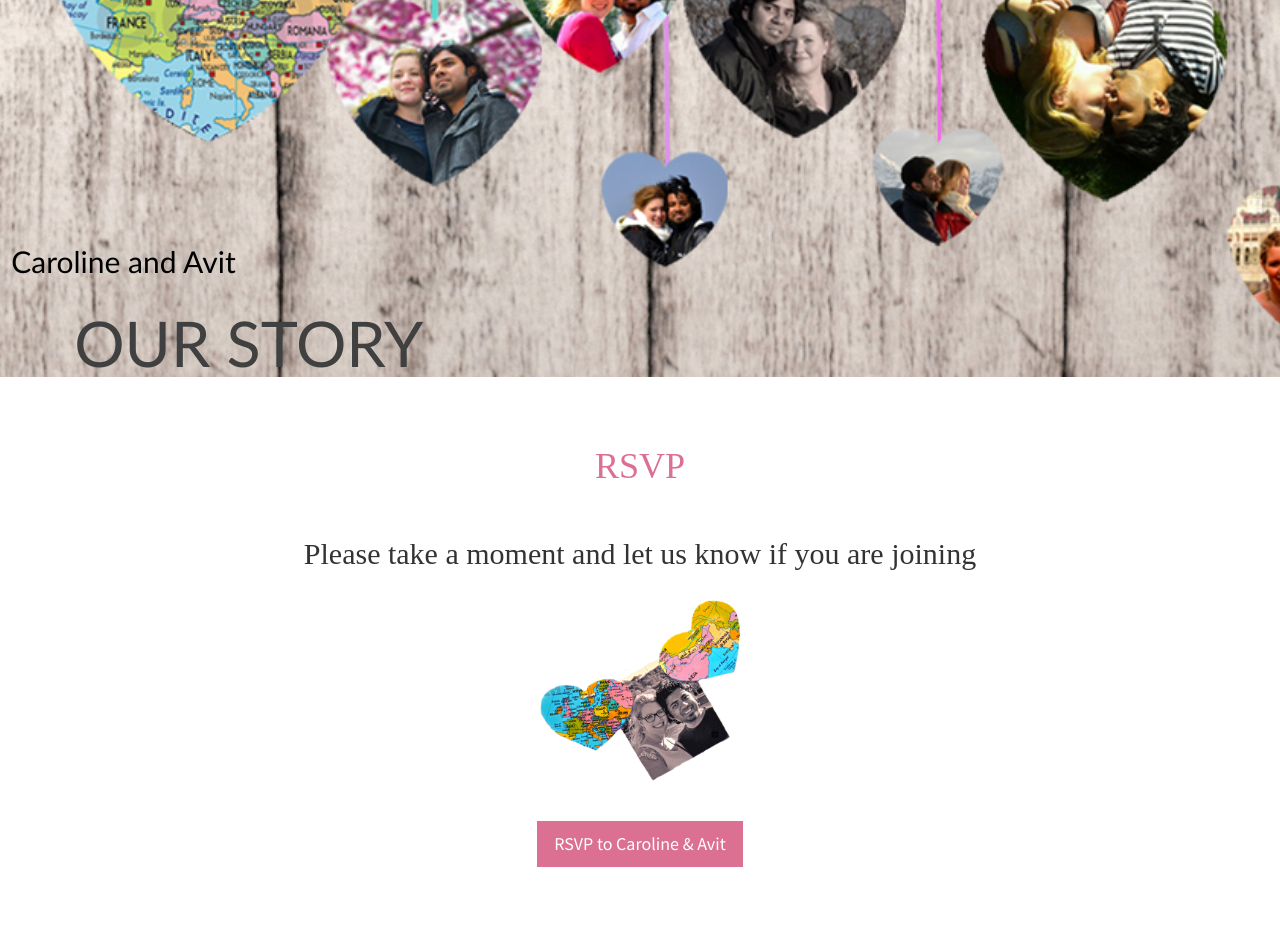
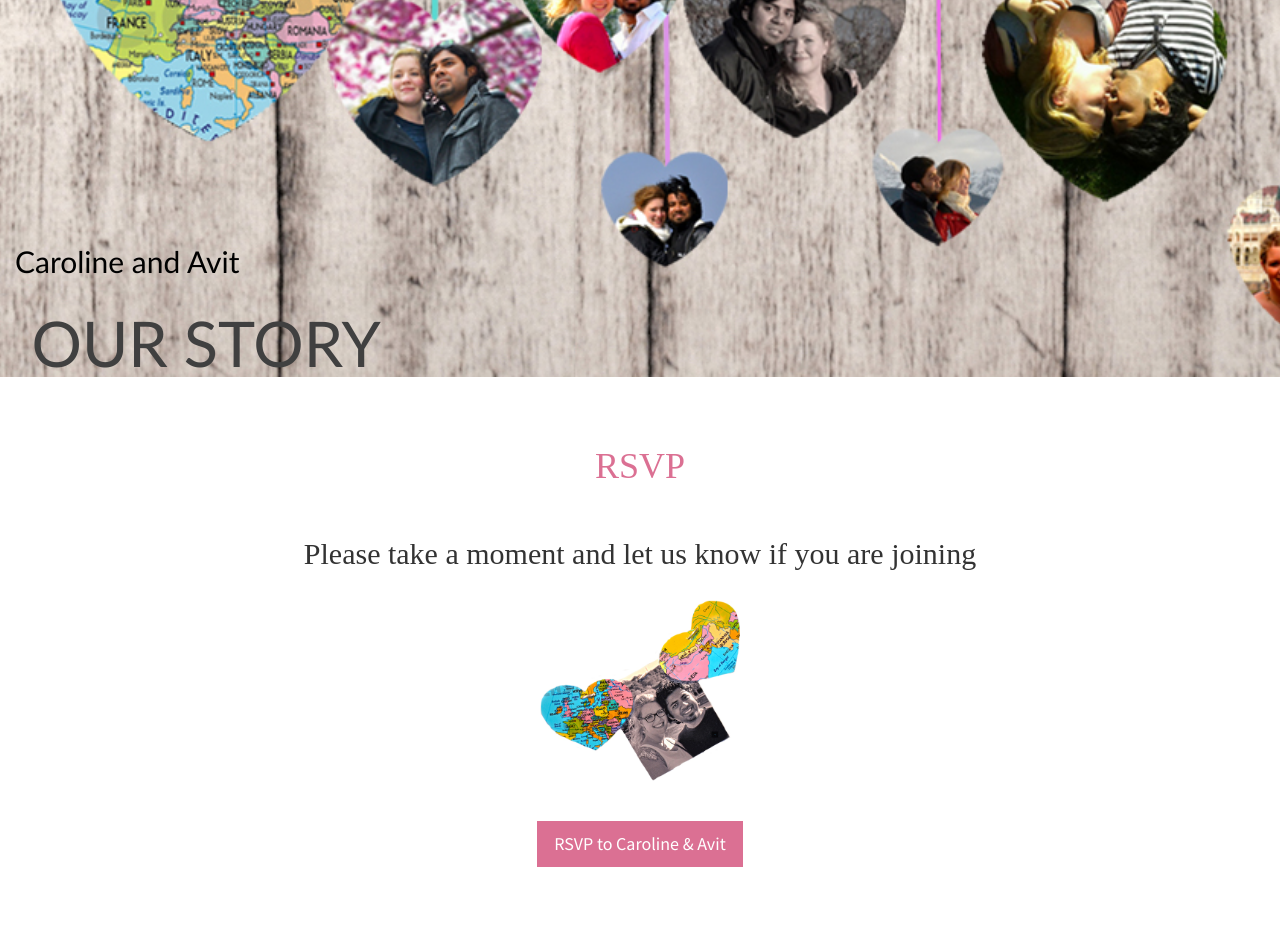
Before and after one commit to MonchiLin/carowedavit.github.io, a Jekyll site: the page built from index.html, in a window 1280 px wide. Shown: the part 523-1475 px from the top of the page. Built offline with Jekyll 4.4.1, drawn with Linux system fonts in a browser that asks for light colours.

```diff
--- a/_includes/header.html
+++ b/_includes/header.html
@@ -1,7 +1,7 @@
 <header id="top" class="header">
   <div class="text-vertical-center">
-   <h2 style="margin-top: 0em;">Caroline and Avit</h2>
+   <h2 style="margin-left: 0.5em;">Caroline and Avit</h2>
    <br>
-   <h1 style="margin-left: 1em;">OUR STORY</h1>
+   <h1 style="margin-left: 0.5em;">OUR STORY</h1>
   </div>
 </header>
--- a/css/stylish-portfolio.css
+++ b/css/stylish-portfolio.css
@@ -22,7 +22,7 @@
     text-align: left;
     vertical-align: bottom;
     color:  #000000;
-    text-indent: 0.8em;
+    text-indent: 0em;
 }
 
 .text-vertical-center h1 {
```
